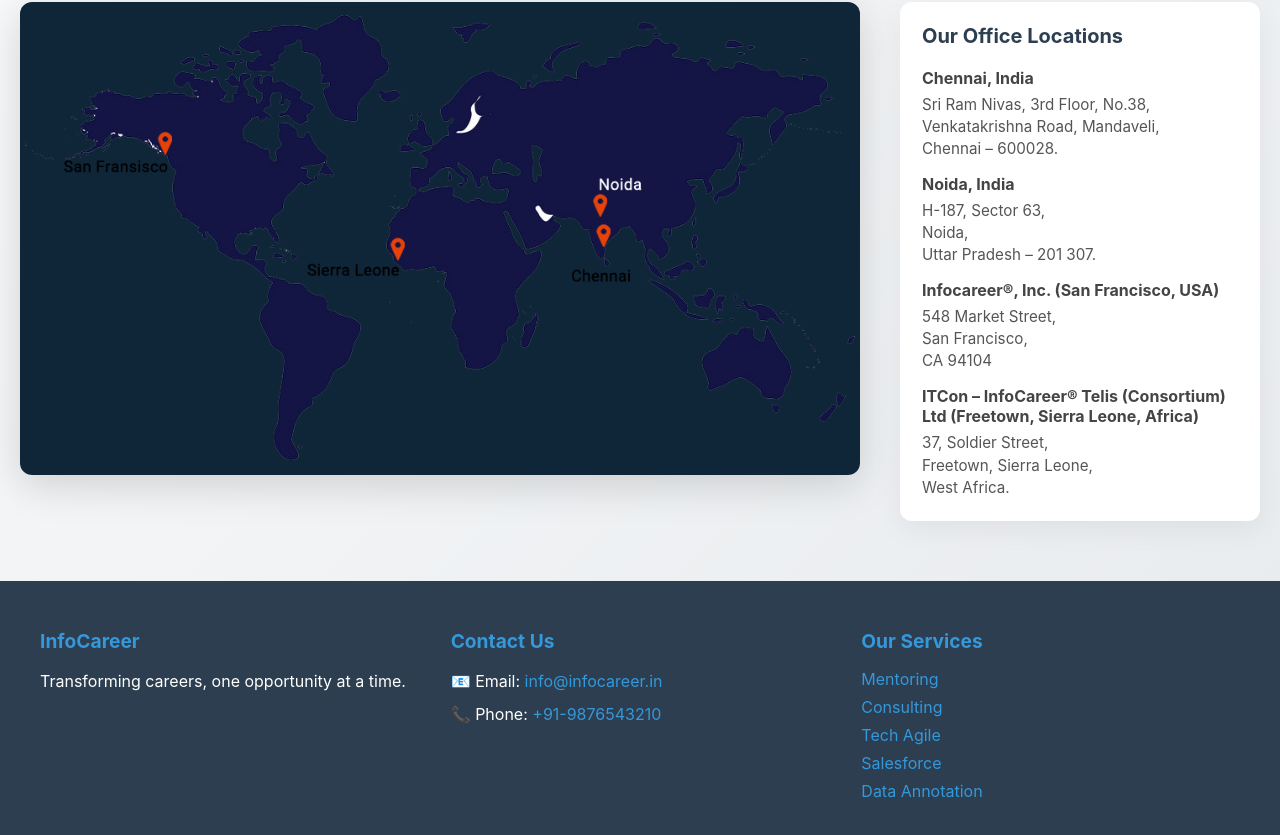
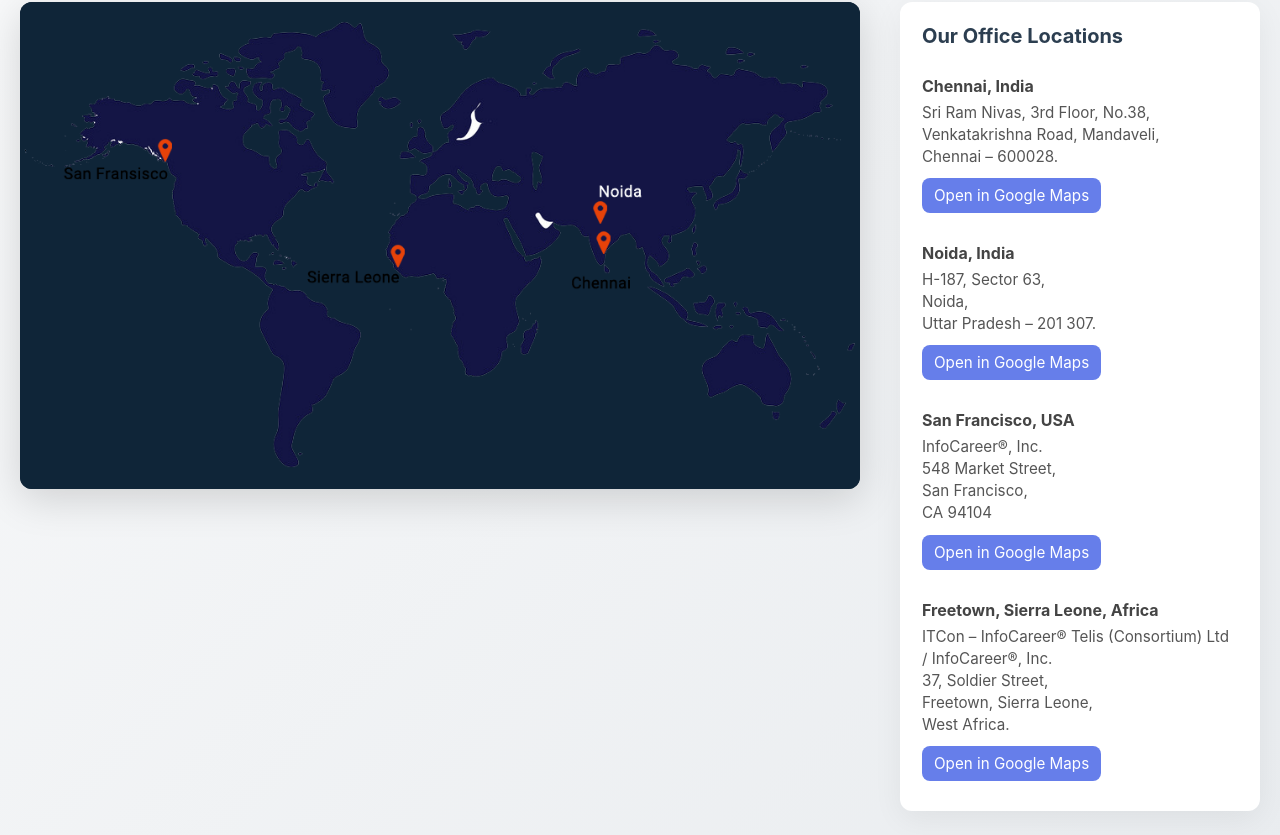
Before and after one commit to shrinidhimurthi/goldenplanet, a React (Create React App) app: page / in a window 1280 px wide. Shown: the part 1305-2140 px from the top of the page. Built offline with nearby package versions, Linux system fonts and the light colour scheme.

Commit message:
chore(home): move services and offices into component state

```diff
--- a/src/components/Home/Home.css
+++ b/src/components/Home/Home.css
@@ -160,11 +160,15 @@
 .world-map {
   position: relative;
   width: 100%;
-  aspect-ratio: 16 / 9;
+  /* match the natural aspect of the provided PNG (1000x580) so it won't stretch */
+  aspect-ratio: 1000 / 580;
   border-radius: 12px;
   box-shadow: 0 10px 40px rgba(0, 0, 0, 0.15);
   overflow: hidden;
   background: #0f2538;
+  display: flex;
+  align-items: center;
+  justify-content: center;
 }
 
 .map-background {
@@ -178,8 +182,36 @@
 .map-image {
   width: 100%;
   height: 100%;
-  object-fit: cover;
+  /* show the entire PNG without cropping; it will be letterboxed if container aspect differs */
+  object-fit: contain;
+  object-position: center center;
   display: block;
+  background-color: #0f2538;
+}
+
+/* Office Card (right column) */
+.office-card {
+  background: white;
+  padding: 18px;
+  border-radius: 12px;
+  box-shadow: 0 8px 30px rgba(0,0,0,0.06);
+  display: flex;
+  flex-direction: row;
+  gap: 16px;
+  align-items: flex-start;
+  flex-wrap: wrap;
+}
+
+.office-item {
+  background: transparent;
+  padding: 8px 0;
+  margin: 0;
+  flex: 1 1 180px;
+  min-width: 160px;
+}
+
+.office-item h4 {
+  margin-bottom: 6px;
 }
 
 /* Office Card (right column) */
@@ -189,8 +221,10 @@
   border-radius: 12px;
   box-shadow: 0 8px 30px rgba(0,0,0,0.06);
   display: flex;
-  flex-direction: column;
+  flex-direction: row; /* horizontal layout by default */
   gap: 14px;
+  flex-wrap: wrap;
+  align-items: flex-start;
 }
 
 .office-card h3 {
@@ -205,11 +239,48 @@
   color: #444;
 }
 
+/* Responsive: stack office card vertically on small screens */
+@media (max-width: 900px) {
+  .map-container {
+    grid-template-columns: 1fr; /* stack map and card */
+  }
+
+  .office-card {
+    flex-direction: column;
+    width: 100%;
+  }
+
+  .office-item {
+    flex: 1 1 100%;
+    min-width: 0;
+  }
+}
+
 .office-item address {
   font-style: normal;
   color: #555;
   line-height: 1.45;
   font-size: 0.95rem;
+}
+
+.office-actions {
+  margin-top: 10px;
+}
+
+.office-actions a {
+  display: inline-block;
+  padding: 8px 12px;
+  background: #667eea;
+  color: white;
+  border-radius: 8px;
+  text-decoration: none;
+  font-size: 0.95rem;
+  transition: background 0.2s ease, transform 0.12s ease;
+}
+
+.office-actions a:hover {
+  background: #5568d6;
+  transform: translateY(-2px);
 }
 
 /* Location Pins on Map */
--- a/src/components/Home/Home.js
+++ b/src/components/Home/Home.js
@@ -1,4 +1,4 @@
-import React from 'react';
+import React, { useState } from 'react';
 import {
   FaUserTie,
   FaChartLine,
@@ -8,22 +8,23 @@
   FaMapMarkerAlt,
 } from 'react-icons/fa';
 import './Home.css';
+import mapImg from '../../assets/ic-office-map.png';
 
 const Home = () => {
-  const services = [
+  const [services, setServices] = useState([
     { icon: FaUserTie, label: 'Mentoring', color: '#667eea' },
     { icon: FaChartLine, label: 'Consulting', color: '#764ba2' },
     { icon: FaTachometerAlt, label: 'Tech Agile', color: '#f093fb' },
     { icon: FaCloudUploadAlt, label: 'Salesforce', color: '#4facfe' },
     { icon: FaDatabase, label: 'Data Annotation', color: '#00f2fe' },
-  ];
+  ]);
 
-  const offices = [
+  const [offices, setOffices] = useState([
     { city: 'San Francisco', country: 'USA', posX: '25%', posY: '30%' },
     { city: 'Sierra Leone', country: 'Africa', posX: '45%', posY: '60%' },
     { city: 'Noida', country: 'India', posX: '72%', posY: '50%' },
     { city: 'Chennai', country: 'India', posX: '75%', posY: '65%' },
-  ];
+  ]);
 
   return (
     <div className="home">
@@ -80,7 +81,7 @@
           <div className="world-map">
             {/* World Map Background Image */}
             <img
-              src={require('../../assets/ic-office-map.png')}
+              src={mapImg}
               alt="World Map"
               className="map-image"
             />
@@ -96,6 +97,17 @@
                 Venkatakrishna Road, Mandaveli,<br />
                 Chennai – 600028.
               </address>
+              <div className="office-actions">
+                <a
+                  href={`https://www.google.com/maps/search/?api=1&query=${encodeURIComponent(
+                    'Sri Ram Nivas, 3rd Floor, No.38, Venkatakrishna Road, Mandaveli, Chennai 600028'
+                  )}`}
+                  target="_blank"
+                  rel="noreferrer"
+                >
+                  Open in Google Maps
+                </a>
+              </div>
             </div>
 
             <div className="office-item">
@@ -105,24 +117,59 @@
                 Noida,<br />
                 Uttar Pradesh – 201 307.
               </address>
+              <div className="office-actions">
+                <a
+                  href={`https://www.google.com/maps/search/?api=1&query=${encodeURIComponent(
+                    'H-187 Sector 63 Noida Uttar Pradesh 201307'
+                  )}`}
+                  target="_blank"
+                  rel="noreferrer"
+                >
+                  Open in Google Maps
+                </a>
+              </div>
             </div>
 
             <div className="office-item">
-              <h4>Infocareer®, Inc. (San Francisco, USA)</h4>
+              <h4>San Francisco, USA</h4>
               <address>
+                InfoCareer®, Inc.<br />
                 548 Market Street,<br />
                 San Francisco,<br />
                 CA 94104
               </address>
+              <div className="office-actions">
+                <a
+                  href={`https://www.google.com/maps/search/?api=1&query=${encodeURIComponent(
+                    '548 Market Street San Francisco CA 94104'
+                  )}`}
+                  target="_blank"
+                  rel="noreferrer"
+                >
+                  Open in Google Maps
+                </a>
+              </div>
             </div>
 
             <div className="office-item">
-              <h4>ITCon – InfoCareer® Telis (Consortium) Ltd (Freetown, Sierra Leone, Africa)</h4>
+              <h4>Freetown, Sierra Leone, Africa</h4>
               <address>
+                ITCon – InfoCareer® Telis (Consortium) Ltd / InfoCareer®, Inc.<br />
                 37, Soldier Street,<br />
                 Freetown, Sierra Leone,<br />
                 West Africa.
               </address>
+              <div className="office-actions">
+                <a
+                  href={`https://www.google.com/maps/search/?api=1&query=${encodeURIComponent(
+                    '37 Soldier Street Freetown Sierra Leone'
+                  )}`}
+                  target="_blank"
+                  rel="noreferrer"
+                >
+                  Open in Google Maps
+                </a>
+              </div>
             </div>
           </aside>
         </div>
@@ -152,7 +199,7 @@
           </div>
         </div>
         <div className="footer-bottom">
-          <p>&copy; 2024 InfoCareer. All rights reserved.</p>
+          <p>&copy; 2025 InfoCareer. All rights reserved.</p>
         </div>
       </footer>
     </div>
```
